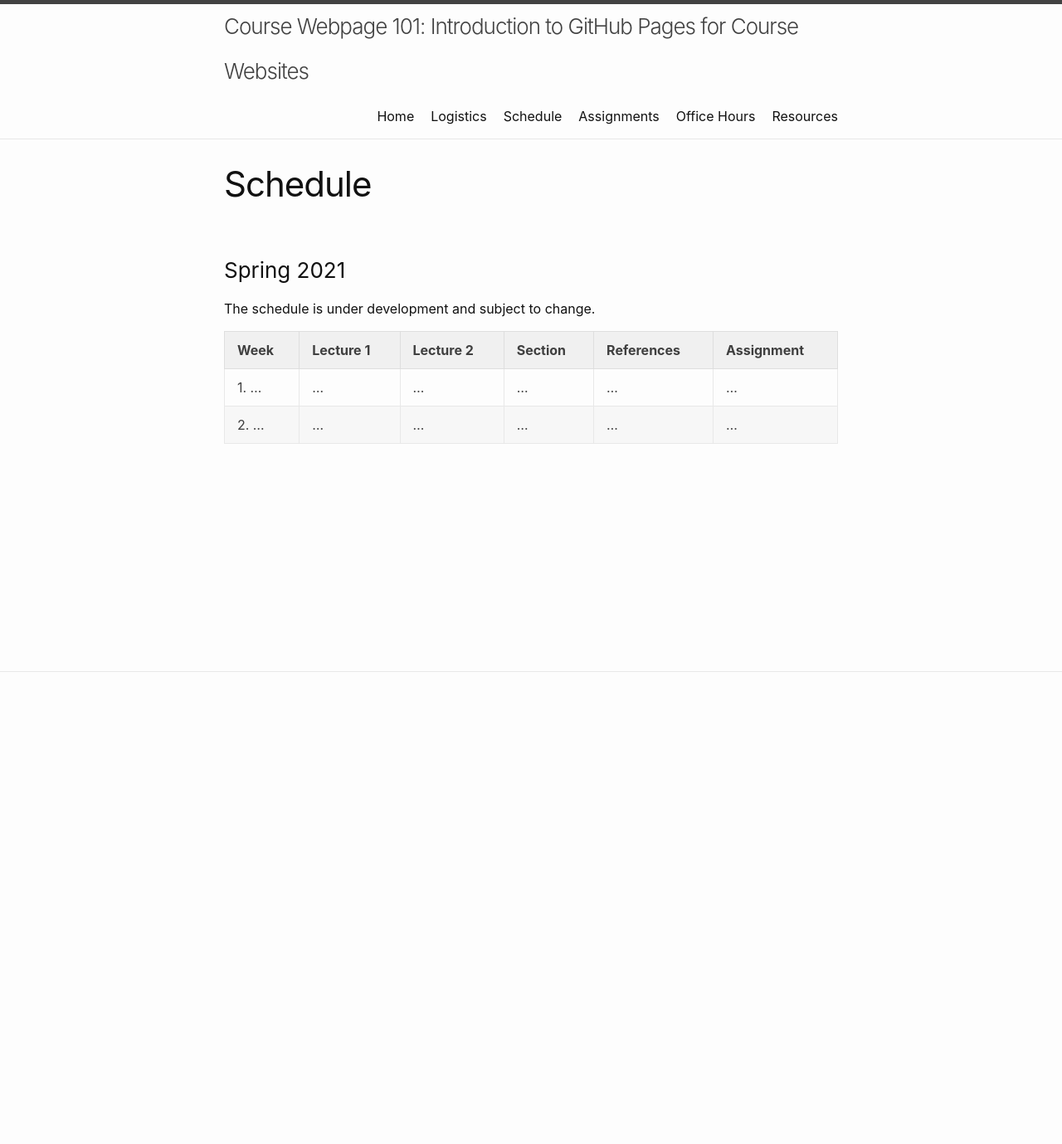
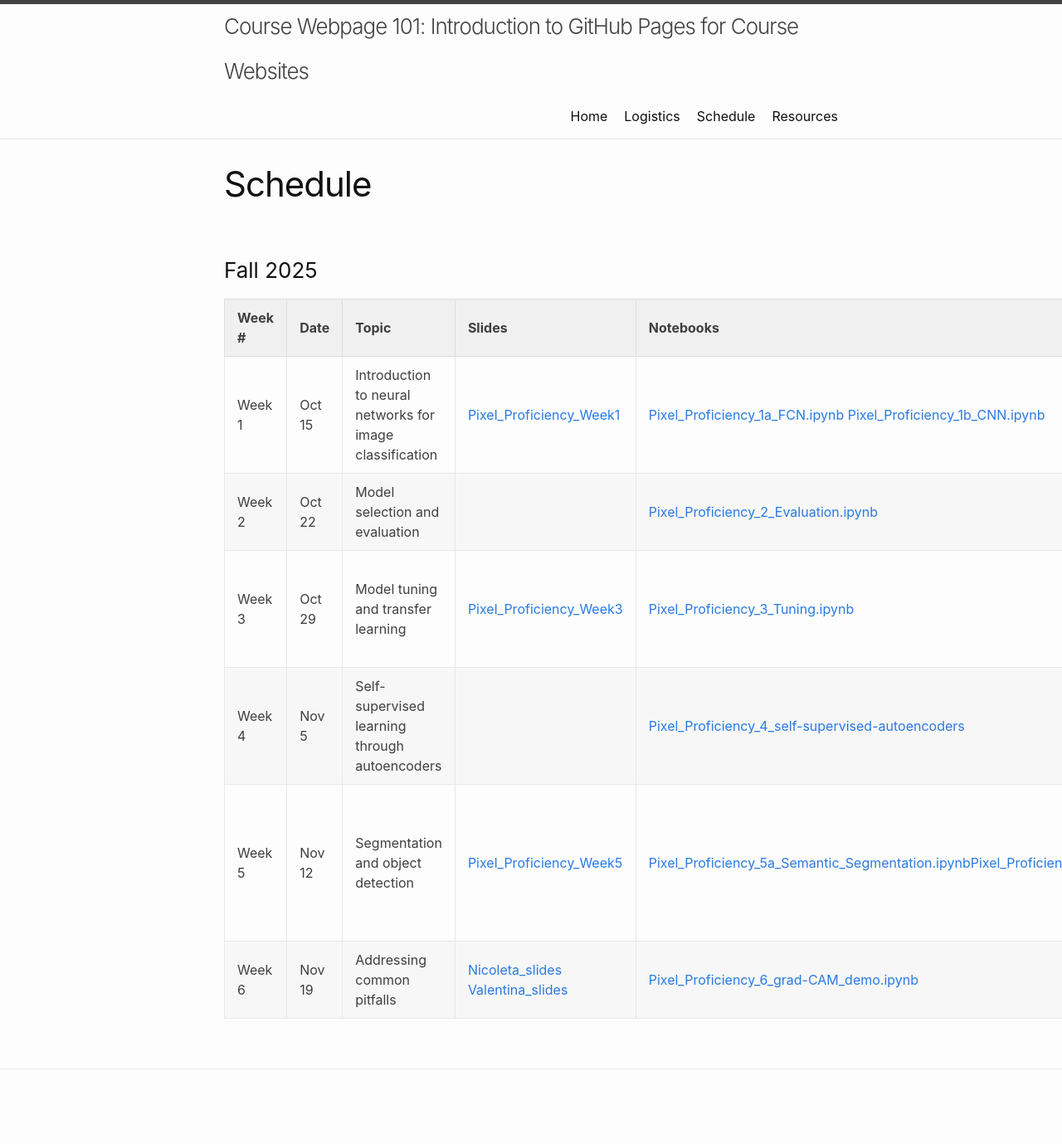
Before and after one commit to valentina-s/pixel-proficiency, a Jekyll site: the page built from schedule.md, in a window 1280 px wide. Shown: the whole page at 83% size. Built offline with Jekyll 4.4.1, drawn with Linux system fonts in a browser that asks for light colours; before the commit the page ends 900 px from its top, so only the background shows below that.

Commit message:
schedule

```diff
--- a/schedule.md
+++ b/schedule.md
@@ -5,15 +5,18 @@ permalink: /schedule/
 ---
 
 
-### Spring 2021
+### Fall 2025
 
 
-The schedule is under development and subject to change.
 
-| Week          | Lecture 1       | Lecture 2   | Section | References         | Assignment  |
-|:--------------|:--------------------|:-------------------|:-------------------|:-------------|:------------
-|1. ... |...| ...|...|...|...
-|2. ...| ... | ...| ...|...|...
+| Week \# | Date | Topic | Slides | Notebooks | Extra Resources |
+| ----- | ----- | ----- | ----- | ----- | ----- |
+| Week 1 | Oct 15 | Introduction to neural networks for image classification | [Pixel\_Proficiency\_Week1](https://docs.google.com/presentation/d/1icmCPtxjJrJK7hm1keN1Lv-oE4zxRL-75B2bOZ7o4qw/edit?usp=sharing) | [Pixel\_Proficiency\_1a\_FCN.ipynb](https://colab.research.google.com/drive/1DxrDMsJei0aYrrMtW2OGIVjgWc7rn7ZY?usp=sharing) [Pixel\_Proficiency\_1b\_CNN.ipynb](https://colab.research.google.com/drive/19oP7PVoTZYrxKwq7pp7WLepH40V0RQ9j?usp=sharing) | Another popular classification architecture: [ResNet](https://keras.io/api/applications/resnet/) |
+| Week 2 | Oct 22 | Model selection and evaluation |  | [Pixel\_Proficiency\_2\_Evaluation.ipynb](https://colab.research.google.com/drive/1aOwKqc43JrS-8yuXd34580vjVOHFDVgT) |  |
+| Week 3 | Oct 29 | Model tuning and transfer learning | [Pixel\_Proficiency\_Week3](https://docs.google.com/presentation/d/1smD0yE9pi9pmaqHWDwXKr3tVtS9Q6vlAFNX5MMv7yBI/edit?slide=id.g39e31e58037_0_210#slide=id.g39e31e58037_0_210) | [Pixel\_Proficiency\_3\_Tuning.ipynb](https://colab.research.google.com/drive/13ybO-oZHnUXn6G3UTvyix9D4waCivyD5) | [CNN parameters cheatsheet](https://stanford.edu/~shervine/teaching/cs-230/cheatsheet-convolutional-neural-networks#) [Dropout Article](https://www.cs.toronto.edu/~rsalakhu/papers/srivastava14a.pdf) |
+| Week 4 | Nov 5 | Self-supervised learning through autoencoders |  | [Pixel\_Proficiency\_4\_self-supervised-autoencoders](https://colab.research.google.com/drive/1chSQNOLAScnl5TFrHFwXzNZNvI6v_WDK) | [Midterm Survey](https://forms.gle/aqt14q1vWRpJMCN39) |
+| Week 5 | Nov 12 | Segmentation and object detection | [Pixel\_Proficiency\_Week5](https://docs.google.com/presentation/d/1WuUW8T-QX1NXYMILBeO_YE84Mn5yVeATL1On0zuXa_s) | [Pixel\_Proficiency\_5a\_Semantic\_Segmentation.ipynb](https://colab.research.google.com/drive/1cn3Dc_yLzFOUP89SQYIyMPIC6qy4MiUn)[Pixel\_Proficiency\_5b\_Object\_Detection.ipynb](https://colab.research.google.com/drive/1MxfrNKSMTXLuujDalpf7r-WAsK01TYB5) | Another popular segmentation architecture: [DeepLab](https://arxiv.org/abs/1606.00915), [KerasHub model](https://keras.io/keras_hub/guides/semantic_segmentation_deeplab_v3/) |
+| Week 6 | Nov 19 | Addressing common pitfalls | [Nicoleta\_slides](https://docs.google.com/presentation/d/1ZMLaEP97UmgJpp4LSnyu6rXUXN7JM4TmXqrsTCUPhHM/edit?usp=drive_link) [Valentina\_slides](https://docs.google.com/presentation/d/1fcjLca8hCyWbnGOnTfEmywJXOdyaRO46vuk4YgTFi7c/edit?usp=drive_link) | [Pixel\_Proficiency\_6\_grad-CAM\_demo.ipynb](https://colab.research.google.com/drive/13SMv6V50aib4mGfKe6uYR5OnitjiSAYn?usp=drive_link) |  |
 
 
 {: rules="groups"}
```
Also changed, not shown: homework.md (deleted, +0 -5 lines), office-hours.md (deleted, +0 -8 lines).
